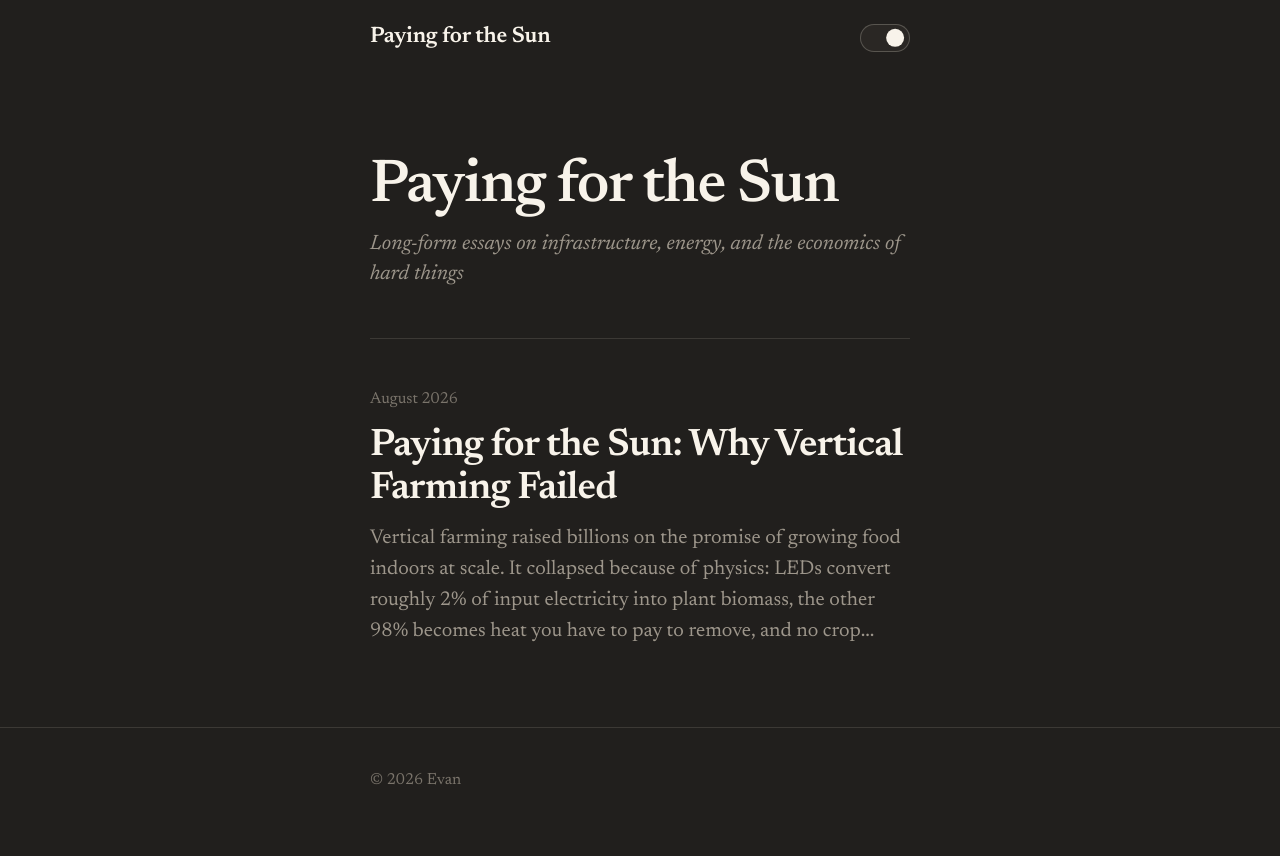
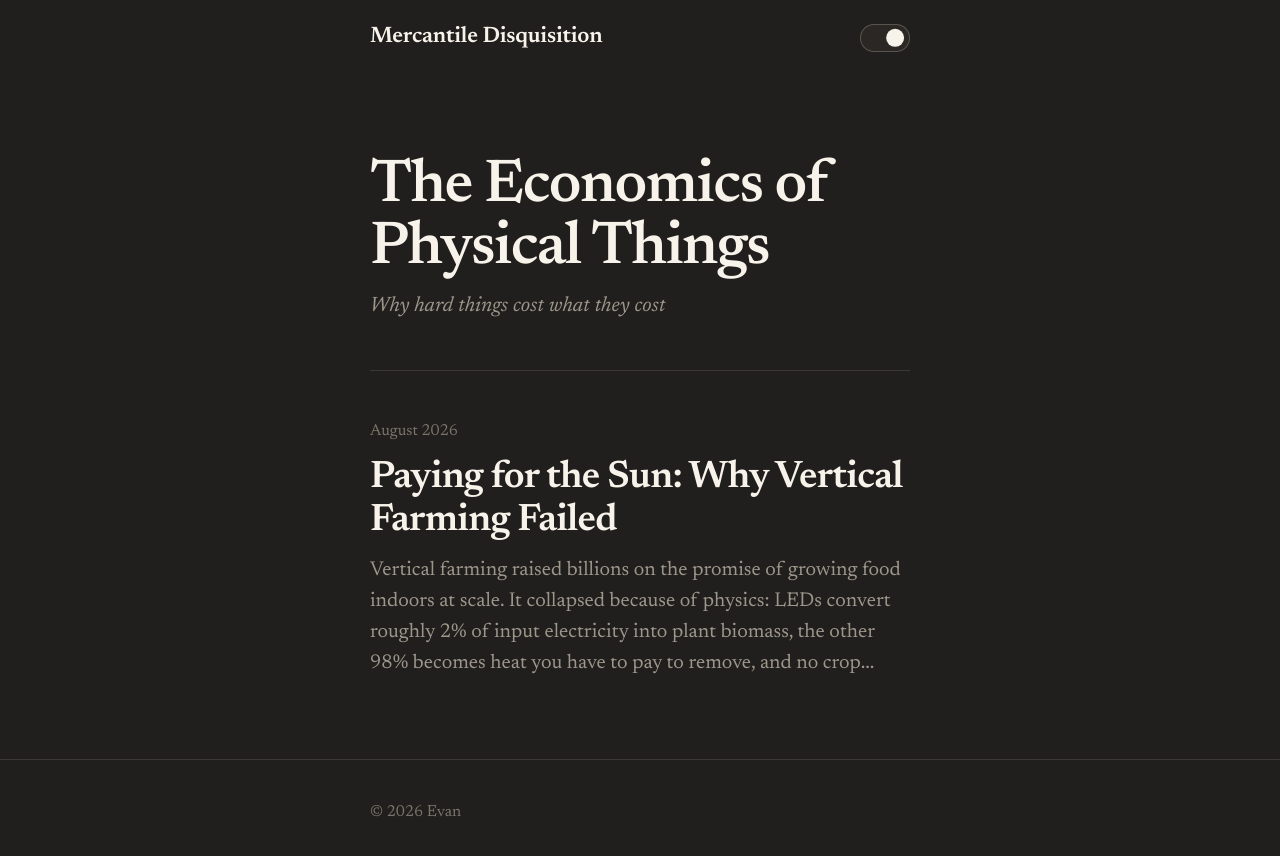
Before and after one commit to RighteousHundred/blog, a Jekyll site: the page built from index.md, in a window 1280 px wide. Shown: the top 856 px of the page. Built offline with Jekyll 4.4.1, drawn with Linux system fonts in a browser that asks for light colours.

Commit message:
feat: rename the site to Mercantile Disquisition
The site title is now Mercantile Disquisition, which carries through the
header mark, page titles, og:site_name and the Atom feed.

The homepage h1 is deliberately not the site name. A new masthead_heading
key holds it, falling back to site.title if unset, so the heading can be
changed without touching the layout. It reads "The Economics of Physical
Things" over a shortened tagline.

This also clears the earlier collision where the site name and the only
essay's title were both "Paying for the Sun".

```diff
--- a/_config.yml
+++ b/_config.yml
@@ -1,8 +1,12 @@
 # ---------------------------------------------------------------------------
 # Site identity
 # ---------------------------------------------------------------------------
-title: "Paying for the Sun"
-tagline: "Long-form essays on infrastructure, energy, and the economics of hard things"
+title: "Mercantile Disquisition"
+
+# The homepage <h1>. Deliberately not the site title: the masthead already
+# carries the name, so the heading says what the writing is about instead.
+masthead_heading: "The Economics of Physical Things"
+tagline: "Why hard things cost what they cost"
 description: >-
   Deep-dive, research-driven essays on the economics of physical systems:
   energy, agriculture, logistics, and the industries that quietly run on
--- a/_layouts/home.html
+++ b/_layouts/home.html
@@ -5,7 +5,7 @@ layout: default
   <div class="column">
 
     <section class="masthead">
-      <h1 class="masthead-title">{{ site.title }}</h1>
+      <h1 class="masthead-title">{{ site.masthead_heading | default: site.title }}</h1>
       <p class="masthead-tagline">{{ site.tagline }}</p>
     </section>
 
```
